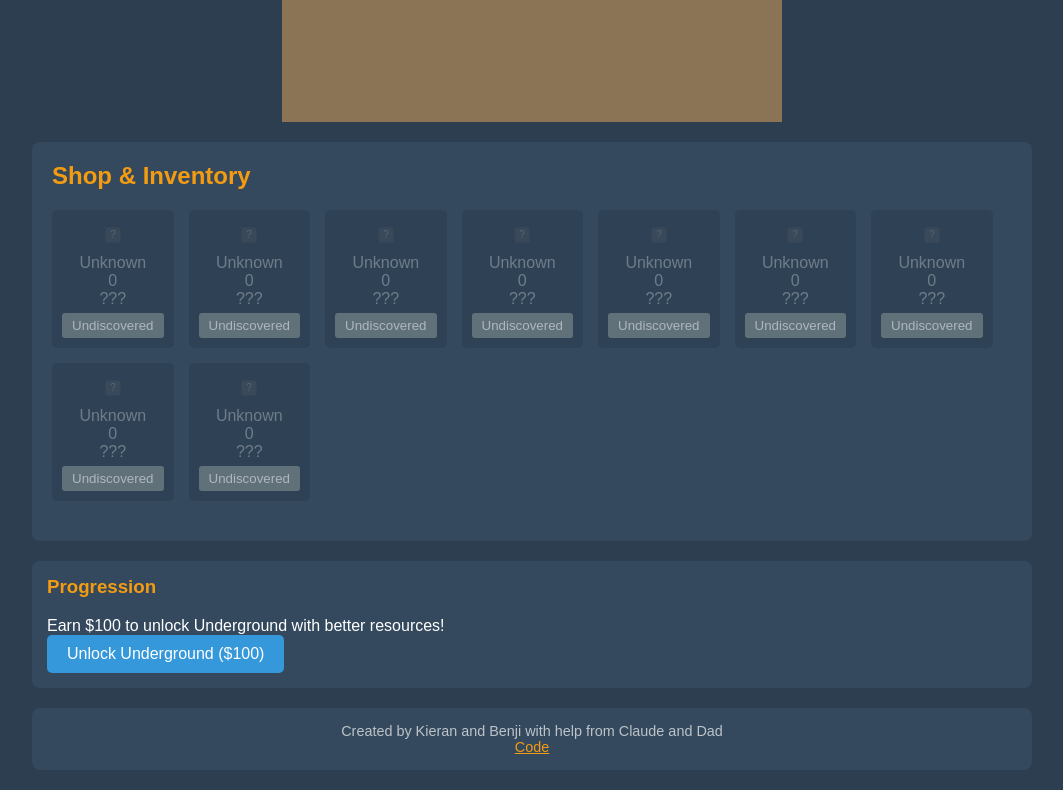
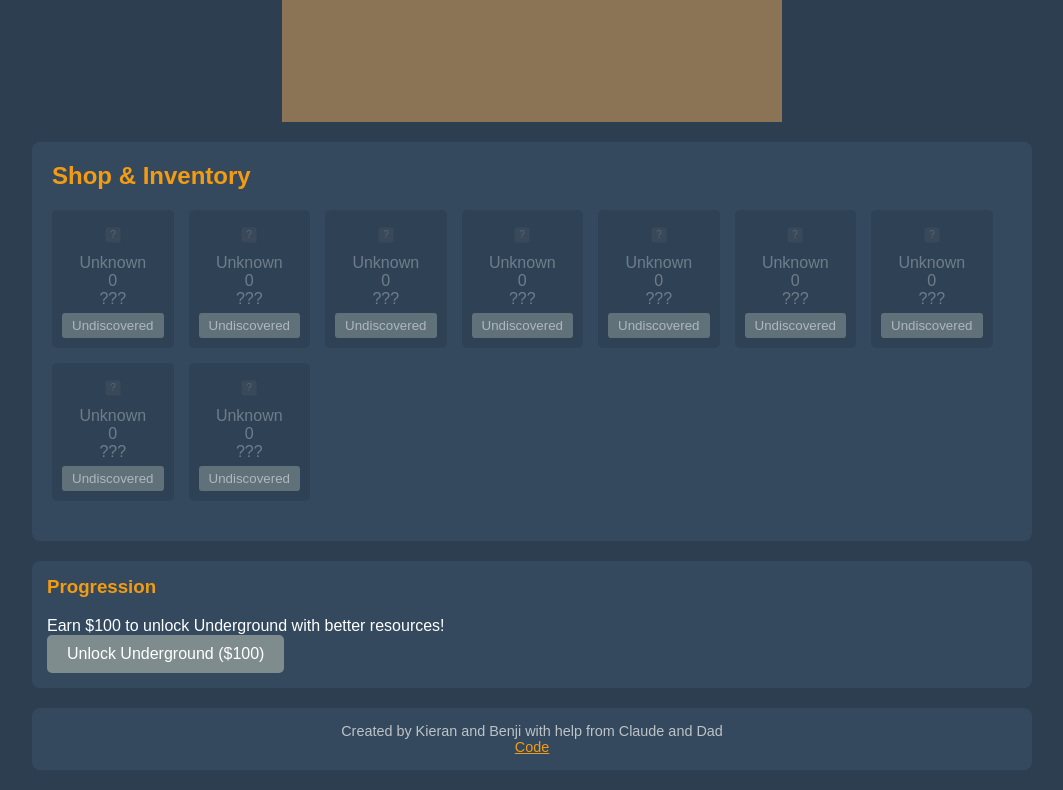
Before and after one commit to Grae-Drake/Mining_Game, a plain HTML site: page index.html in a window 1280 px wide. Shown: the part 570-1360 px from the top of the page, without its empty margins (108-1171 px from the left). Drawn offline with Linux system fonts and the light colour scheme.

Commit message:
Done adding the layer

```diff
--- a/index.html
+++ b/index.html
@@ -258,7 +258,7 @@
         class MiningGame {
             constructor() {
                 // Initialize starting values.
-                this.money = 10000000000;
+                this.money = 0;
                 this.totalMined = 0;
                 this.currentLayer = 1;
                 this.grid = [];
@@ -308,8 +308,8 @@
                         svg: '<svg class="resource-icon" viewBox="0 0 24 24"><rect fill="#14292e" x="4" y="6" width="16" height="12" rx="2"/></svg>',
                     },
                     diamonds: {
-                        name: "Diamond",
-                        value: 900,
+                        name: "Diamonds",
+                        value: 50000,
                         color: '2c3e50',
                         svg: '<svg class="resource-icon" viewBox="0 0 24 24"><path fill="#B9F2FF" d="M6 2L2 8L12 22L22 8L18 2H6M12 4L8.5 8L12 18L15.5 8L12 4Z"/></svg>',
                     },
@@ -409,7 +409,7 @@
                             fossil: 0.02,
                             deep_geode: 0.07,
                             dark_iron: 0.05,
-                            daimonds: 0.07,
+                            diamonds: 0.07,
                             lapis: 0.30,
                         }
                     },
```
